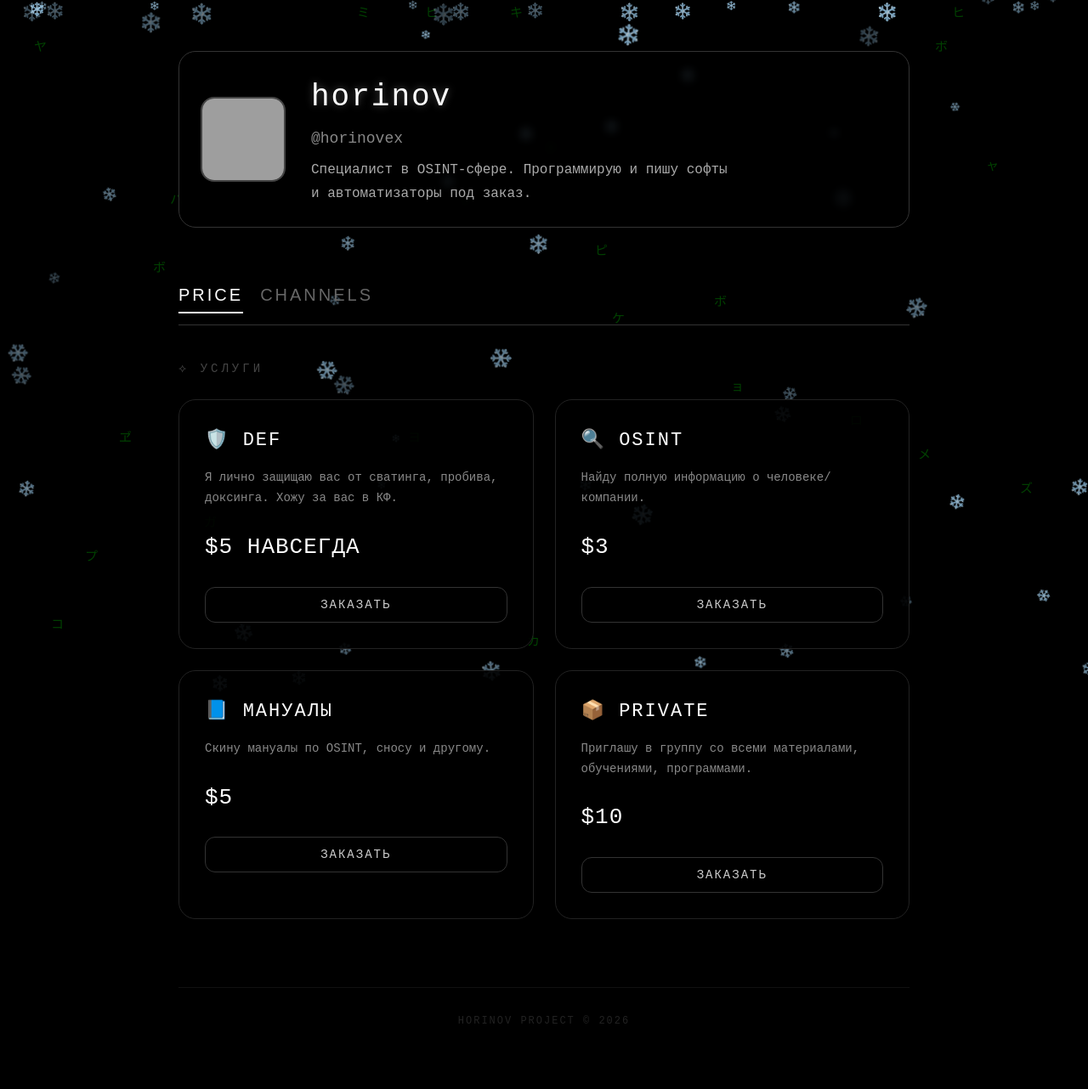
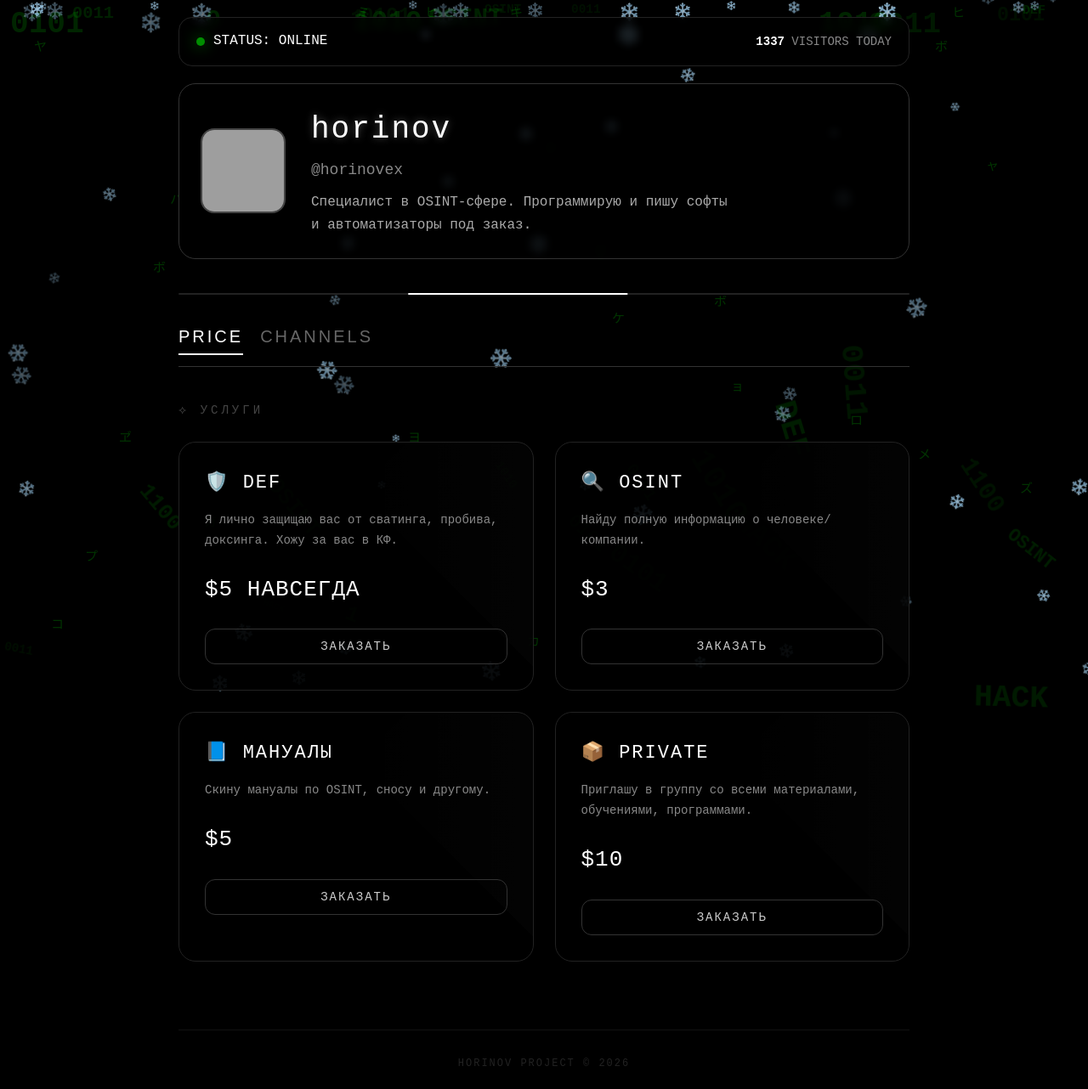
Before and after one commit to extrenovka/horinoveix-site, a Flask app: page / in a window 1280 px wide. Shown: the whole page at 85% size. Before the commit the page ends 1205 px from the top, so only its background shows below. Run offline with Flask 3, Linux system fonts and the light colour scheme; grey boxes are pictures that could not be loaded.

Commit message:
final: crypto simplified, added elements

```diff
--- a/templates/index.html
+++ b/templates/index.html
@@ -29,8 +29,34 @@
             width: 100%;
             height: 100%;
             z-index: 0;
-            opacity: 0.25;
+            opacity: 0.2;
             pointer-events: none;
+        }
+
+        /* Плавающие цифры */
+        .floating-numbers {
+            position: fixed;
+            top: 0;
+            left: 0;
+            width: 100%;
+            height: 100%;
+            z-index: 1;
+            pointer-events: none;
+        }
+
+        .float-num {
+            position: absolute;
+            color: #0f0;
+            opacity: 0.1;
+            font-size: 20px;
+            font-weight: bold;
+            animation: float 20s linear infinite;
+            white-space: nowrap;
+        }
+
+        @keyframes float {
+            from { transform: translateY(100vh) rotate(0deg); }
+            to { transform: translateY(-100vh) rotate(360deg); }
         }
 
         /* Снег */
@@ -52,7 +78,6 @@
             font-size: 12px;
             animation: fall linear infinite;
             filter: blur(0.5px);
-            border-radius: 50%;
         }
 
         @keyframes fall {
@@ -68,12 +93,55 @@
             padding: 20px;
         }
 
+        /* Верхняя панель со статусом */
+        .top-bar {
+            display: flex;
+            justify-content: space-between;
+            align-items: center;
+            margin-bottom: 20px;
+            padding: 15px 20px;
+            border: 1px solid #222;
+            border-radius: 16px;
+            background: rgba(0,0,0,0.7);
+            backdrop-filter: blur(5px);
+        }
+
+        .status {
+            display: flex;
+            align-items: center;
+            gap: 10px;
+        }
+
+        .status-dot {
+            width: 10px;
+            height: 10px;
+            background: #0f0;
+            border-radius: 50%;
+            animation: pulse 2s infinite;
+        }
+
+        @keyframes pulse {
+            0% { opacity: 1; box-shadow: 0 0 5px #0f0; }
+            50% { opacity: 0.5; box-shadow: 0 0 20px #0f0; }
+            100% { opacity: 1; box-shadow: 0 0 5px #0f0; }
+        }
+
+        .visitor-count {
+            color: #888;
+            font-size: 14px;
+        }
+
+        .visitor-count span {
+            color: #fff;
+            font-weight: bold;
+        }
+
         /* Шапка */
         .header {
             display: flex;
             align-items: center;
             gap: 30px;
-            margin: 40px 0 60px;
+            margin: 20px 0 40px;
             padding: 25px;
             border: 1px solid #333;
             border-radius: 20px;
@@ -151,7 +219,6 @@
             text-transform: uppercase;
             letter-spacing: 3px;
             position: relative;
-            border-radius: 0;
         }
 
         .nav-btn::after {
@@ -220,6 +287,26 @@
             transition: all 0.3s;
             animation: cardAppear 0.5s ease backwards;
             cursor: pointer;
+            position: relative;
+            overflow: hidden;
+        }
+
+        .price-card::before {
+            content: '';
+            position: absolute;
+            top: -50%;
+            left: -50%;
+            width: 200%;
+            height: 200%;
+            background: linear-gradient(45deg, transparent, rgba(255,255,255,0.03), transparent);
+            transform: rotate(45deg);
+            animation: shine 6s infinite;
+        }
+
+        @keyframes shine {
+            0% { transform: translateX(-100%) rotate(45deg); }
+            20% { transform: translateX(100%) rotate(45deg); }
+            100% { transform: translateX(100%) rotate(45deg); }
         }
 
         .price-card:nth-child(1) { animation-delay: 0.1s; }
@@ -274,6 +361,8 @@
             text-transform: uppercase;
             letter-spacing: 2px;
             font-family: 'Courier New', monospace;
+            position: relative;
+            z-index: 2;
         }
 
         .order-btn:hover {
@@ -299,6 +388,20 @@
             transition: all 0.3s;
             background: rgba(0, 0, 0, 0.9);
             animation: cardAppear 0.5s ease backwards;
+            position: relative;
+            overflow: hidden;
+        }
+
+        .channel-card::before {
+            content: '';
+            position: absolute;
+            top: -50%;
+            left: -50%;
+            width: 200%;
+            height: 200%;
+            background: linear-gradient(45deg, transparent, rgba(255,255,255,0.03), transparent);
+            transform: rotate(45deg);
+            animation: shine 8s infinite;
         }
 
         .channel-card:nth-child(1) { animation-delay: 0.1s; }
@@ -317,11 +420,39 @@
             margin-bottom: 10px;
             color: #fff;
             letter-spacing: 1px;
+            position: relative;
+            z-index: 2;
         }
 
         .channel-desc {
             color: #888;
             font-size: 13px;
+            position: relative;
+            z-index: 2;
+        }
+
+        /* Индикатор загрузки */
+        .loading-bar {
+            width: 100%;
+            height: 2px;
+            background: #222;
+            margin: 20px 0;
+            position: relative;
+            overflow: hidden;
+            border-radius: 2px;
+        }
+
+        .loading-progress {
+            width: 30%;
+            height: 100%;
+            background: #fff;
+            animation: load 3s infinite;
+        }
+
+        @keyframes load {
+            0% { transform: translateX(-100%); }
+            50% { transform: translateX(200%); }
+            100% { transform: translateX(400%); }
         }
 
         /* Модальное окно */
@@ -420,6 +551,7 @@
             padding: 10px;
             border: 1px solid #222;
             border-radius: 12px;
+            text-align: center;
         }
 
         .close-btn {
@@ -463,14 +595,33 @@
             .price-grid, .channels-grid {
                 grid-template-columns: 1fr;
             }
+            .top-bar {
+                flex-direction: column;
+                gap: 10px;
+            }
         }
     </style>
 </head>
 <body>
     <canvas id="matrix-bg"></canvas>
+
+    <!-- Плавающие цифры -->
+    <div class="floating-numbers" id="floatingNumbers"></div>
+
     <div class="snow" id="snow"></div>
 
     <div class="container">
+        <!-- Верхняя панель -->
+        <div class="top-bar">
+            <div class="status">
+                <div class="status-dot"></div>
+                <span>STATUS: ONLINE</span>
+            </div>
+            <div class="visitor-count">
+                <span id="visitorCounter">1337</span> VISITORS TODAY
+            </div>
+        </div>
+
         <!-- Шапка -->
         <div class="header">
             <div class="avatar">
@@ -481,6 +632,11 @@
                 <div class="nick">@horinovex</div>
                 <div class="desc">Специалист в OSINT-сфере. Программирую и пишу софты и автоматизаторы под заказ.</div>
             </div>
+        </div>
+
+        <!-- Индикатор загрузки -->
+        <div class="loading-bar">
+            <div class="loading-progress"></div>
         </div>
 
         <!-- Навигация -->
@@ -562,8 +718,8 @@
             </div>
 
             <div class="modal-payment">
-                <div>💳 BTC — 1A1zP1eP5QGefi2DMPTfTL5SLmv7DivfNa</div>
-                <div>💸 USDT (TRC20) — TXYZ... (по запросу)</div>
+                <div>💳 BTC</div>
+                <div>💸 USDT</div>
             </div>
 
             <button class="close-btn" onclick="closeModal()">ЗАКРЫТЬ</button>
@@ -598,6 +754,25 @@
         }
         setInterval(matrix, 50);
 
+        // Плавающие цифры
+        function createFloatingNumbers() {
+            const container = document.getElementById('floatingNumbers');
+            const numbers = ['0', '1', '0101', '1010', '0011', '1100', 'OSINT', 'DEF', 'HACK'];
+
+            for (let i = 0; i < 30; i++) {
+                const num = document.createElement('div');
+                num.className = 'float-num';
+                num.textContent = numbers[Math.floor(Math.random() * numbers.length)];
+                num.style.left = Math.random() * 100 + '%';
+                num.style.animationDuration = Math.random() * 30 + 20 + 's';
+                num.style.fontSize = Math.random() * 30 + 10 + 'px';
+                num.style.opacity = Math.random() * 0.1 + 0.05;
+                num.style.animationDelay = Math.random() * 10 + 's';
+                container.appendChild(num);
+            }
+        }
+        createFloatingNumbers();
+
         // Снег
         function createSnow() {
             const snow = document.getElementById('snow');
@@ -614,6 +789,13 @@
             }
         }
         createSnow();
+
+        // Счетчик посещений
+        let visitors = 1337;
+        setInterval(() => {
+            visitors += Math.floor(Math.random() * 10);
+            document.getElementById('visitorCounter').textContent = visitors;
+        }, 10000);
 
         // Навигация
         function showSection(section) {
```
